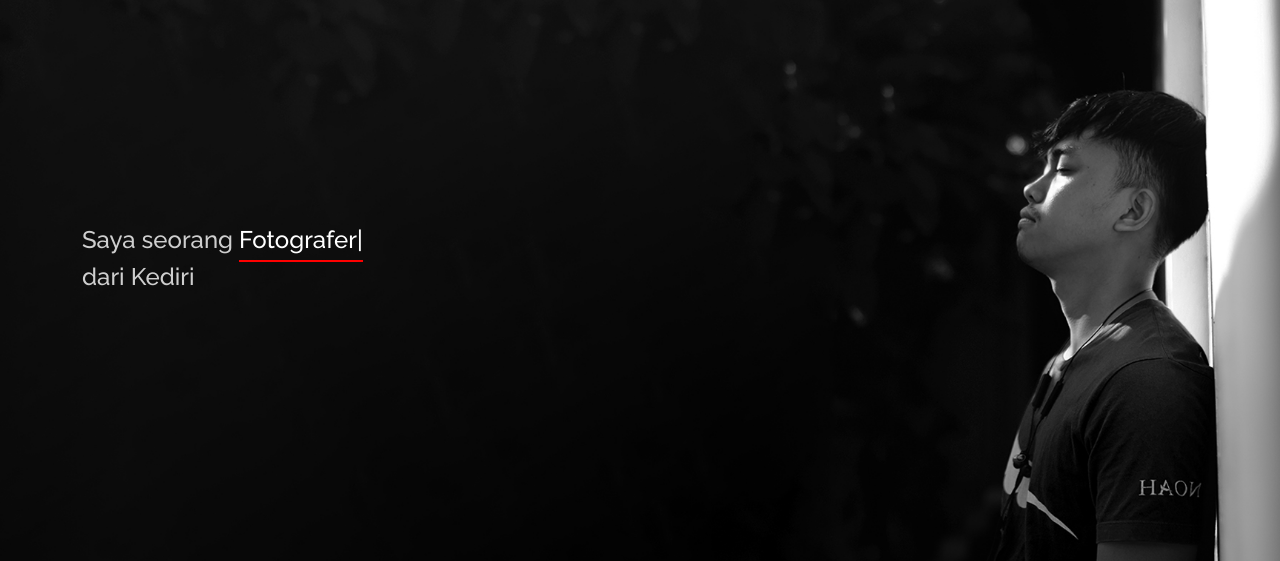
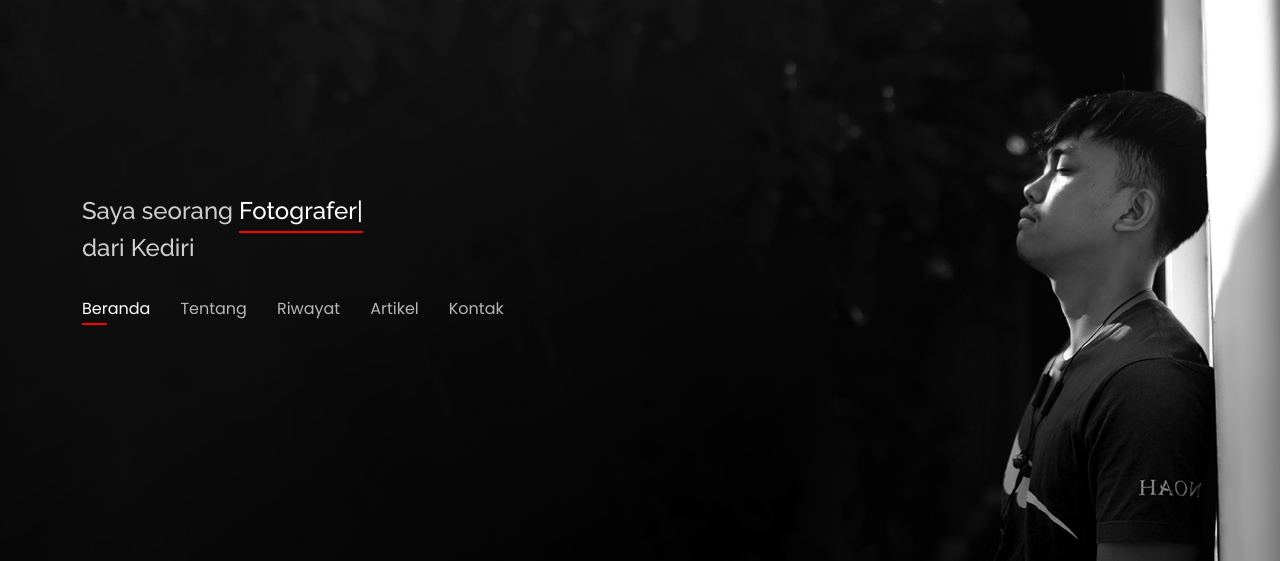
Before and after one commit to tjahmbeling/tjahmbeling, a Laravel app: page / in a window 1280 px wide. Shown: the part 155-716 px from the top of the page. Run offline with Laravel 12, Linux system fonts and the light colour scheme; data that the repository does not hold is empty; some libraries are stand-ins or nearby versions.

Commit message:
update kecil

```diff
--- a/resources/views/home.blade.php
+++ b/resources/views/home.blade.php
@@ -16,18 +16,18 @@
             <h2 class="mt-0">dari Kediri</h2>
             <!-- <p>I'm <span class="typed" data-typed-items="Designer, Developer, Freelancer, Photographer"></span></p> -->
 
-            <!-- <nav id="navbar" class="navbar">
+            <nav id="navbar" class="navbar">
                     <ul>
                         <li><a class="nav-link active" href="#header">Beranda</a></li>
                         <li><a class="nav-link" href="#about">Tentang</a></li>
                         <li><a class="nav-link" href="#resume">Riwayat</a></li>
-                        <li><a class="nav-link" href="#services">Layanan</a></li>
-                        <li><a class="nav-link" href="#portfolio">Portofolio</a></li>
+                        <!-- <li><a class="nav-link" href="#services">Layanan</a></li> -->
+                        <!-- <li><a class="nav-link" href="#portfolio">Portofolio</a></li> -->
                         <li><a class="nav-link" href="#articles">Artikel</a></li>
                         <li><a class="nav-link" href="#contact">Kontak</a></li>
                     </ul>
                     <i class="bi bi-list mobile-nav-toggle"></i>
-                </nav> -->
+                </nav>
             <!-- .navbar -->
 
             <div class="social-links">
```
